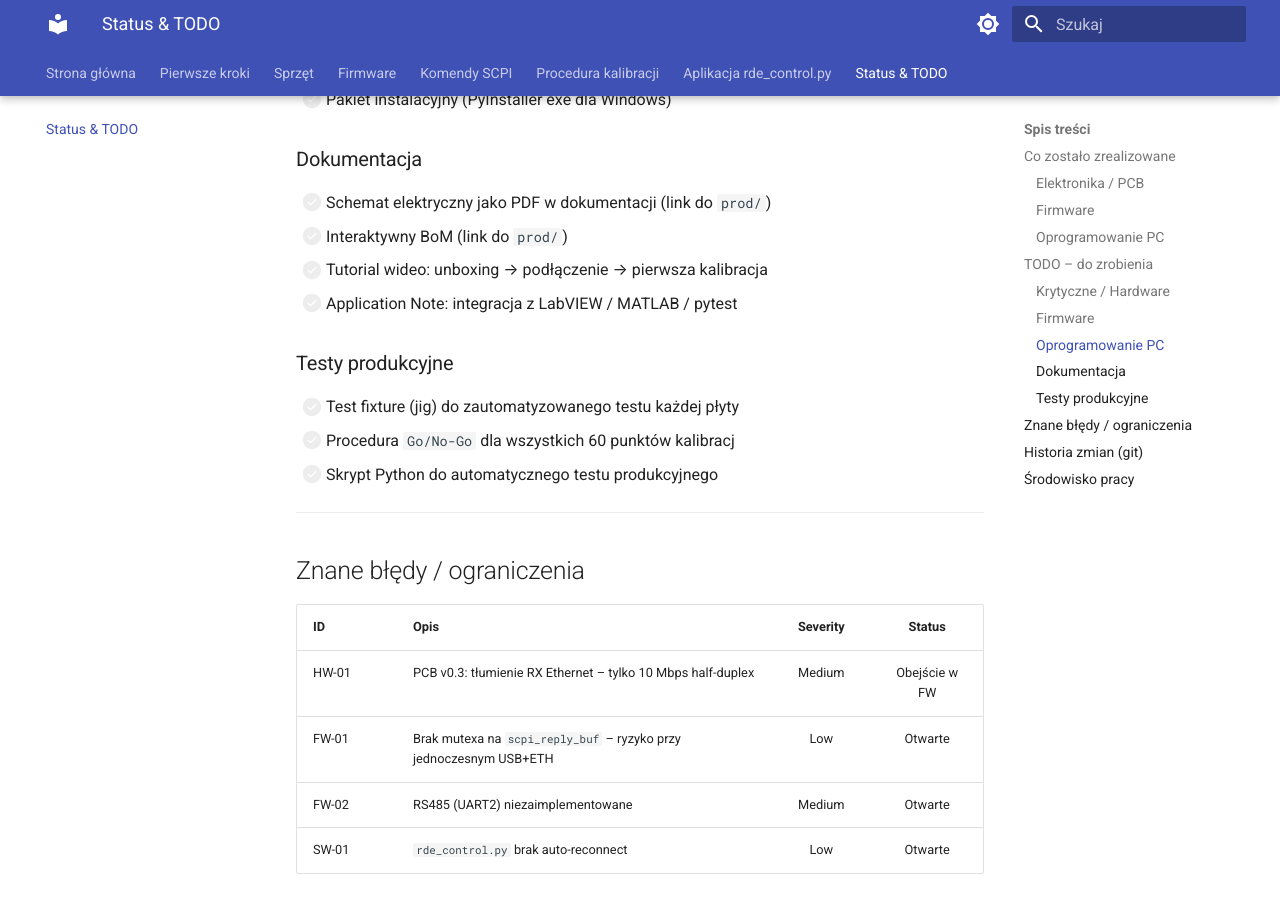
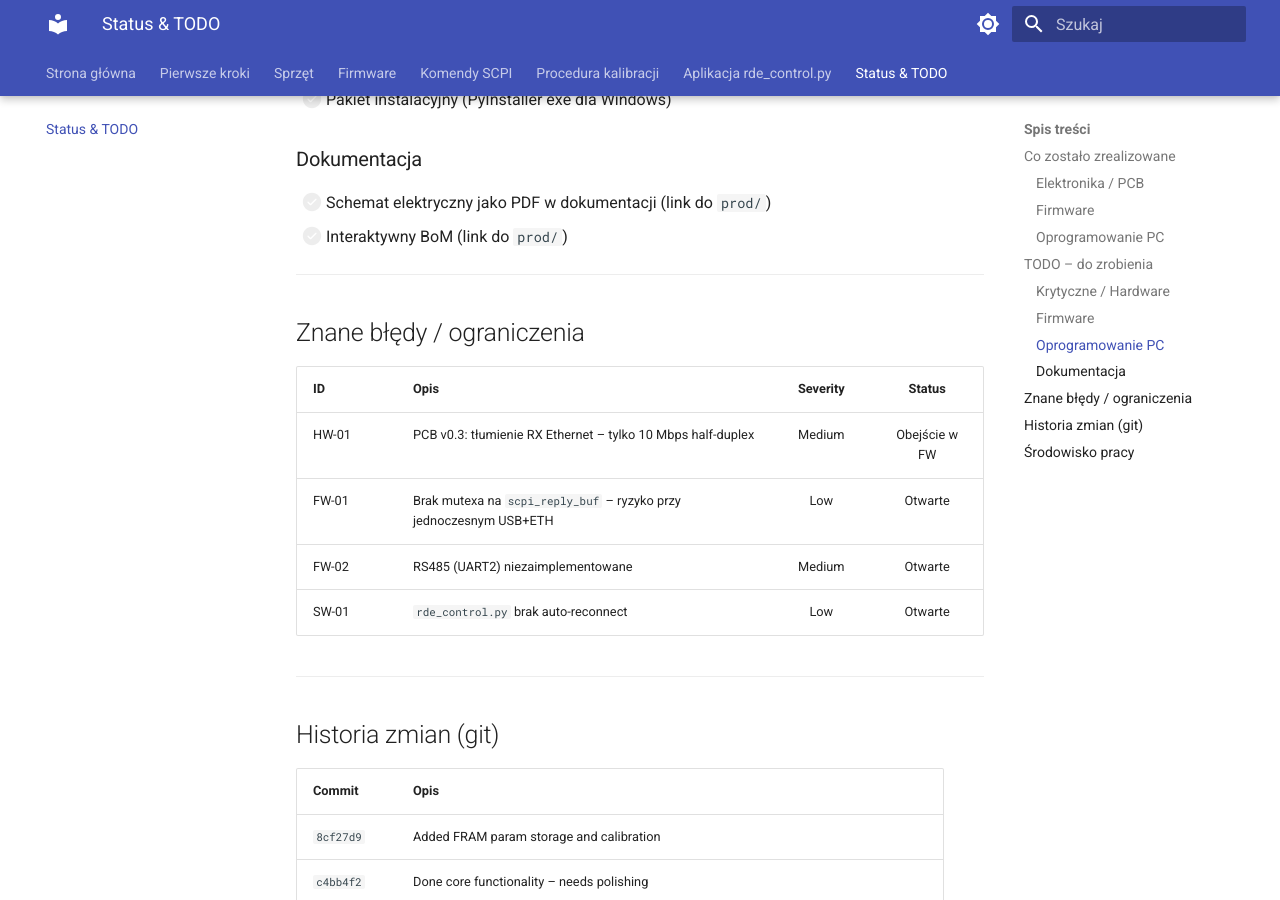
Before and after one commit to bartkepl/RDE_board, an MkDocs documentation site: the page built from doc/docs/todo.md, in a window 1280 px wide and 900 px high, scrolled down 2252 px. Built offline with MkDocs 1.6.1 and Material for MkDocs 9.7.7, drawn with Linux system fonts in a browser that asks for light colours.

Commit message:
Little polishing

```diff
--- a/doc/docs/todo.md
+++ b/doc/docs/todo.md
@@ -76,14 +76,6 @@
 
 - [ ] Schemat elektryczny jako PDF w dokumentacji (link do `prod/`)
 - [ ] Interaktywny BoM (link do `prod/`)
-- [ ] Tutorial wideo: unboxing → podłączenie → pierwsza kalibracja
-- [ ] Application Note: integracja z LabVIEW / MATLAB / pytest
-
-### Testy produkcyjne
-
-- [ ] Test fixture (jig) do zautomatyzowanego testu każdej płyty
-- [ ] Procedura `Go/No-Go` dla wszystkich 60 punktów kalibracj
-- [ ] Skrypt Python do automatycznego testu produkcyjnego
 
 ---
 
--- a/doc/mkdocs.yml
+++ b/doc/mkdocs.yml
@@ -1,5 +1,5 @@
 site_name: RDE Board
-site_description: Dokumentacja projektu RDE – Programowalny Dekadnik Rezystancyjny
+site_description: Dokumentacja projektu RDE – Programowalna Dekada Rezystancyjna
 site_author: bartkepl
 docs_dir: docs
 site_dir: site
```
Also changed, not shown: other parts of doc/docs/todo.md (+1 -1 lines), doc/docs/hardware/ethernet.md (+3 -3 lines).
